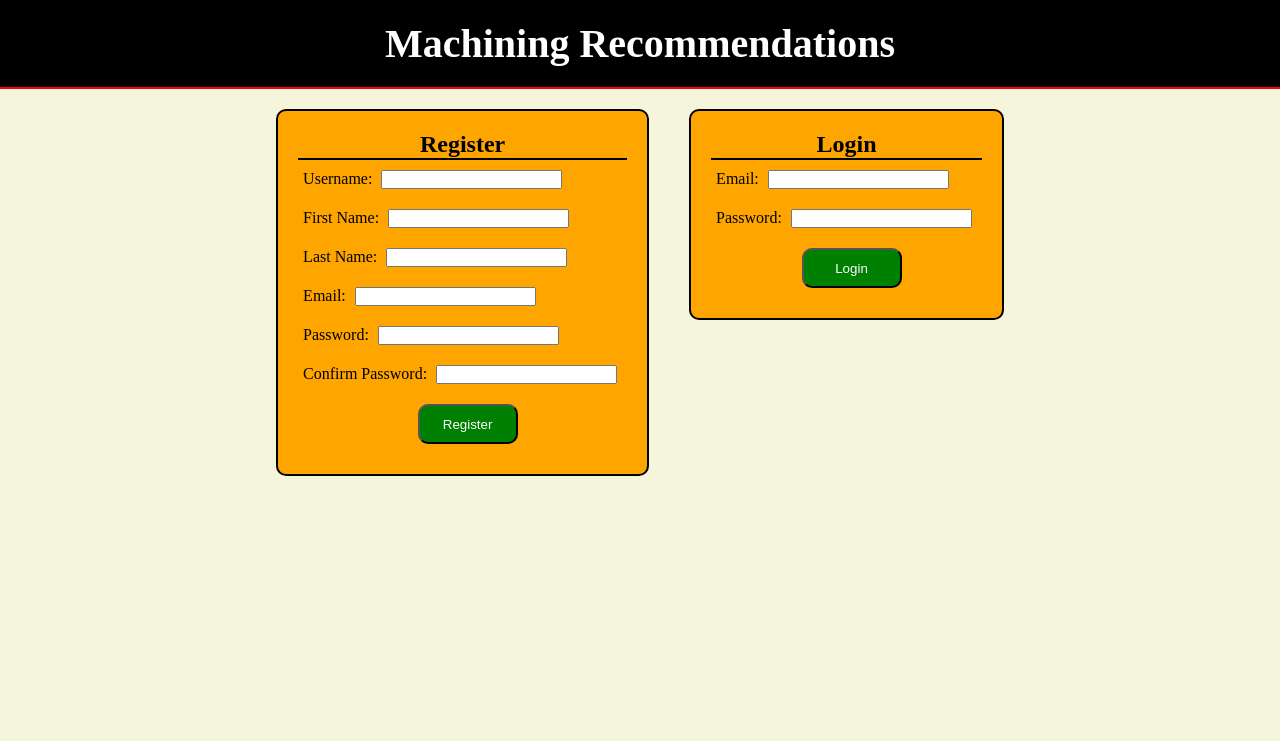
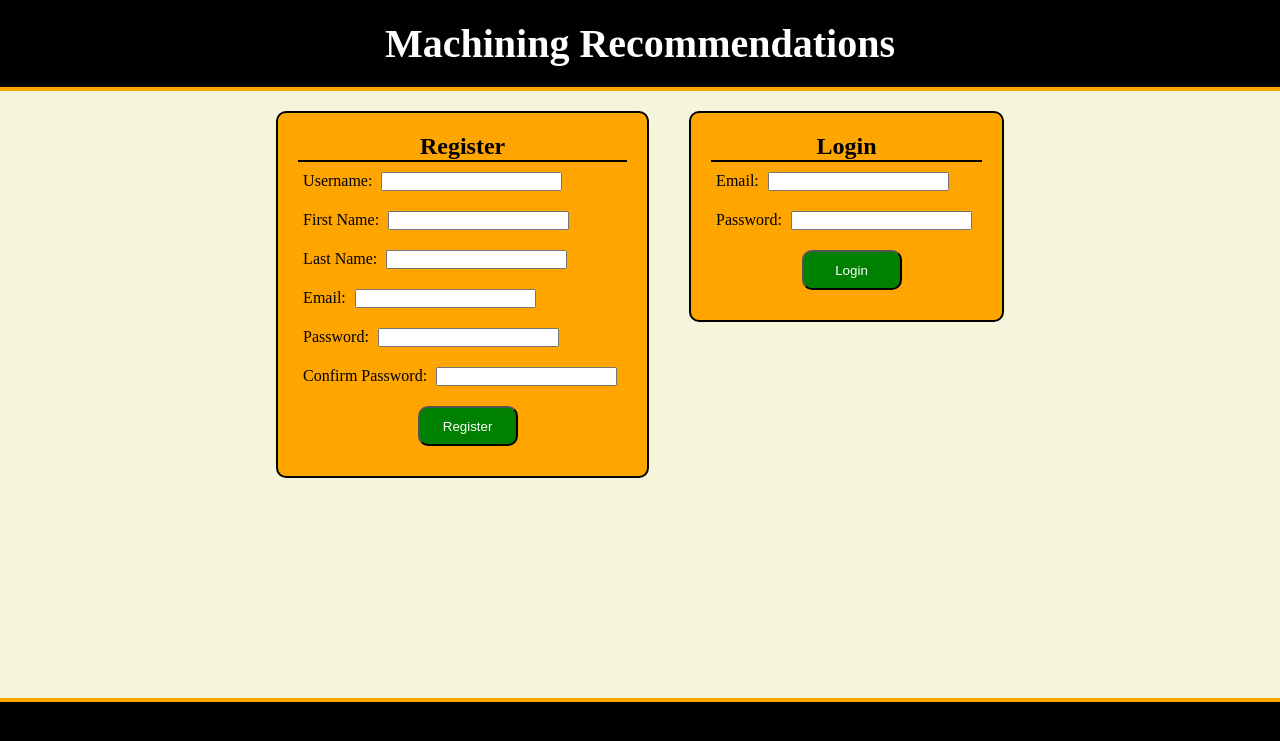
Before and after one commit to aldoiaguilera/Machining_Recommendations, a Flask app: page / in a window 1280 px wide. Shown: the top 741 px of the page. Run offline with Flask 2, Linux system fonts and the light colour scheme; parts of the project's set-up code (start-up, migrations or seed data) failed here and were passed over.

Commit message:
Final Commit

```diff
--- a/flask_app/controllers/recommendations.py
+++ b/flask_app/controllers/recommendations.py
@@ -21,6 +21,8 @@
 # Sends user to tool edit page if successful
 @app.route('/edit/<recommendation_id>')
 def edit_recommendation(recommendation_id):
+    if 'user_id' not in session:
+        return redirect('/')
     data = { 'recommendation_id': recommendation_id}
     recommendation = Recommendation.get_recommendation_by_recommendation_id(data)
     if session['user_id'] != recommendation.user_id:
--- a/flask_app/models/material.py
+++ b/flask_app/models/material.py
@@ -34,6 +34,7 @@
         SELECT *
         FROM materials
         WHERE material = %(material)s
+        AND insrt_id = %(insrt_id)s
         ;"""
         result = connectToMySQL(cls.DB).query_db(query, data)
         if not result:
@@ -64,6 +65,10 @@
     @classmethod
     def save_material(cls, data):
         search = Material.get_material_by_name(data)
+        print('****************')
+        print(search)
+        print('****************')
+
         if search:
             return search.id
         query = """
--- a/flask_app/static/css/styles.css
+++ b/flask_app/static/css/styles.css
@@ -8,7 +8,7 @@
 }
 
 body {
-    background-color:beige;
+    background-color:black;
 }
 
 .title-container {
@@ -17,7 +17,7 @@
     justify-content: center;
     text-align: center;
     padding: 20px;
-    border-bottom: 2px solid red;
+    border-bottom: 4px solid orange;
     background-color: black;
     color: white;
 }
@@ -26,9 +26,11 @@
     display: flex;
     justify-content: center;
     align-items: flex-start;
+    background-color: beige;
+    padding-bottom: 200px;
 }
 
-.form-container, .tool-information, #recommendation-form {
+.form-container, .tool-information, #recommendation-form{
     margin: 20px;
     display: flex;
     flex-direction: column;
@@ -39,6 +41,15 @@
     background-color:orange;
     border-radius: 10px;
 }
+
+.tool-information{
+    background-color:teal;
+}
+
+#recommendation-form {
+    background-color:orangered;
+}
+
 
 form, .find-form {
     display: flex;
@@ -57,6 +68,7 @@
     height: 40px;
     padding: 10px;
     background-color: rgb(71, 67, 67);
+    border: 2px solid white;
     color: white;
 }
 
@@ -136,6 +148,8 @@
     align-items: center;
     display: flex;
     flex-direction: column;
+    background-color: beige;
+    padding-bottom: 200px;
 }
 
 #recommendation-form {
@@ -168,6 +182,38 @@
     margin: 10px;
 }
 
+.creator-container {
+    display: flex;
+    flex-direction: column;
+    justify-content: center;
+    align-items: center;
+    border-top: 4px solid orange;
+    padding: 20px;
+    background-color: black;
+    color: white;
+}
+
+.creator-container * {
+    margin: 2px;
+}
+
+#creator-avatar {
+    width: 80px;
+    height: 80px;
+    border: 1px solid white;
+    border-radius: 50%;
+}
+
+#creator-button {
+    border-radius: 10px;
+    width: 120px;
+    height: 50px;
+    padding: 10px;
+    background-color: rgb(71, 67, 67);
+    border: 2px solid white;
+    color: white;
+}
+
 @media only screen and (max-width: 1199px) {
     .body-container {
         display: flex;
@@ -183,5 +229,4 @@
         display: flex;
         justify-content: center;
     }
-
 }
--- /dev/null
+++ b/flask_app/static/scripts/index_scripts.js
@@ -0,0 +1,15 @@
+async function getCreator() {
+    let creator = await fetch("https://api.github.com/users/aldoiaguilera")
+        .then( response => response.json() );
+    position = document.getElementsByClassName("creator-container");
+    position = position[0]
+    position.innerHTML = `
+    <p><strong>About the creator</strong></p>
+    <img src="${creator['avatar_url']}" alt="Creator avatar" id="creator-avatar">
+    <p>${creator['name']}</p>
+    <a href="${creator['html_url']}"><button id="creator-button">Go to creator's GitHub</button></a>
+    `
+    console.log(creator)
+}
+
+getCreator()
--- a/flask_app/templates/dashboard.html
+++ b/flask_app/templates/dashboard.html
@@ -66,7 +66,9 @@
             </form>
         </div>
     </div>
-    <script src="{{ url_for('static', filename='scripts/dashboard_scripts.js')}}">
-    </script>
+    <footer class="creator-container">
+    </footer>
+    <script src="{{ url_for('static', filename='scripts/dashboard_scripts.js')}}"></script>
+    <script src="{{ url_for('static', filename='scripts/index_scripts.js') }}"></script>
 </body>
 </html>
--- a/flask_app/templates/edit_recommendation.html
+++ b/flask_app/templates/edit_recommendation.html
@@ -51,5 +51,7 @@
             </form>
         </div>
     </div>
+    <footer class="creator-container">
+    </footer>
 </body>
 </html>
--- a/flask_app/templates/find.html
+++ b/flask_app/templates/find.html
@@ -68,6 +68,8 @@
             {% endfor %}
         </div>
     </div>
+    <footer class="creator-container">
+    </footer>
     <script src="{{ url_for('static', filename='scripts/find_scripts.js') }}"></script>
 </body>
 </html>
--- a/flask_app/templates/index.html
+++ b/flask_app/templates/index.html
@@ -71,5 +71,8 @@
             </form>
         </div>
     </div>
+    <footer class="creator-container">
+    </footer>
+    <script src="{{ url_for('static', filename='scripts/index_scripts.js') }}"></script>
 </body>
 </html>
```
Also changed, not shown: 2 other files.
